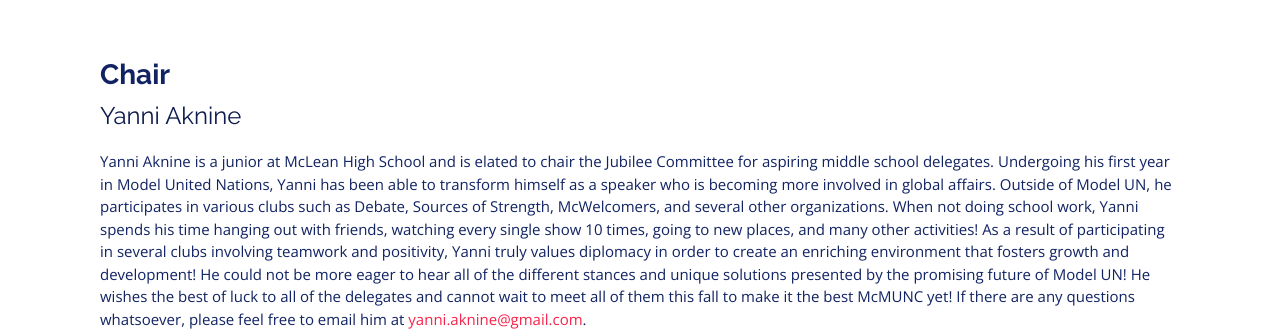
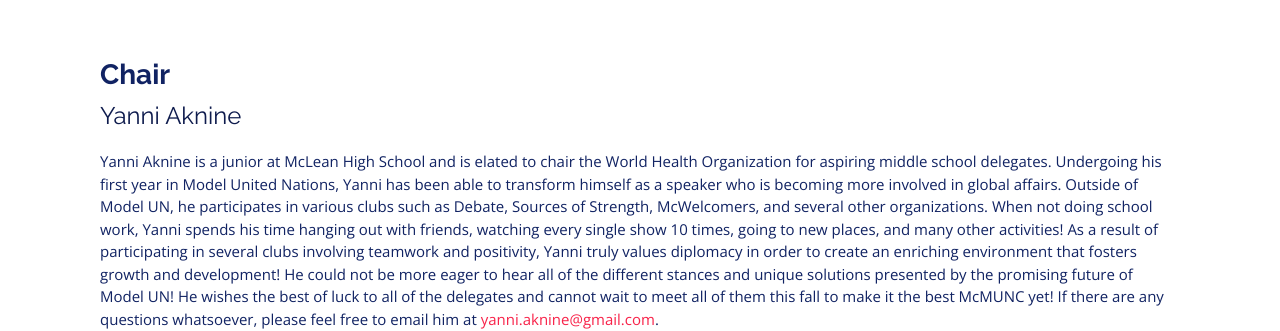
Before and after one commit to mcleanmunc/mcleanmun.github.io, a plain HTML site: page WHO.html in a window 1280 px wide. Shown: the part 478-809 px from the top of the page. Drawn offline with nearby package versions, Linux system fonts and the light colour scheme.

Commit message:
resolveTest

```diff
--- a/WHO.html
+++ b/WHO.html
@@ -78,7 +78,7 @@
               <div class="details">
                 <h2>Chair</h2>
                 <h4>Yanni Aknine</h4>
-                <p>Yanni Aknine is a junior at McLean High School and is elated to chair the Jubilee Committee for aspiring middle school delegates. Undergoing his first year in Model United Nations, Yanni has been able to transform himself as a speaker who is becoming more involved in global affairs. Outside of Model UN, he participates in various clubs such as Debate, Sources of Strength, McWelcomers, and several other organizations. When not doing school work, Yanni spends his time hanging out with friends, watching every single show 10 times, going to new places, and many other activities! As a result of participating in several clubs involving teamwork and positivity, Yanni truly values diplomacy in order to create an enriching environment that fosters growth and development! He could not be more eager to hear all of the different stances and unique solutions presented by the promising future of Model UN! He wishes the best of luck to all of the delegates and cannot wait to meet all of them this fall to make it the best McMUNC yet! If there are any questions whatsoever, please feel free to email him at <a href="mailto:yanni.aknine@gmail.com">yanni.aknine@gmail.com</a>.</p>
+                <p>Yanni Aknine is a junior at McLean High School and is elated to chair the World Health Organization for aspiring middle school delegates. Undergoing his first year in Model United Nations, Yanni has been able to transform himself as a speaker who is becoming more involved in global affairs. Outside of Model UN, he participates in various clubs such as Debate, Sources of Strength, McWelcomers, and several other organizations. When not doing school work, Yanni spends his time hanging out with friends, watching every single show 10 times, going to new places, and many other activities! As a result of participating in several clubs involving teamwork and positivity, Yanni truly values diplomacy in order to create an enriching environment that fosters growth and development! He could not be more eager to hear all of the different stances and unique solutions presented by the promising future of Model UN! He wishes the best of luck to all of the delegates and cannot wait to meet all of them this fall to make it the best McMUNC yet! If there are any questions whatsoever, please feel free to email him at <a href="mailto:yanni.aknine@gmail.com">yanni.aknine@gmail.com</a>.</p>
               </div>
             </div>
             <br>
```
